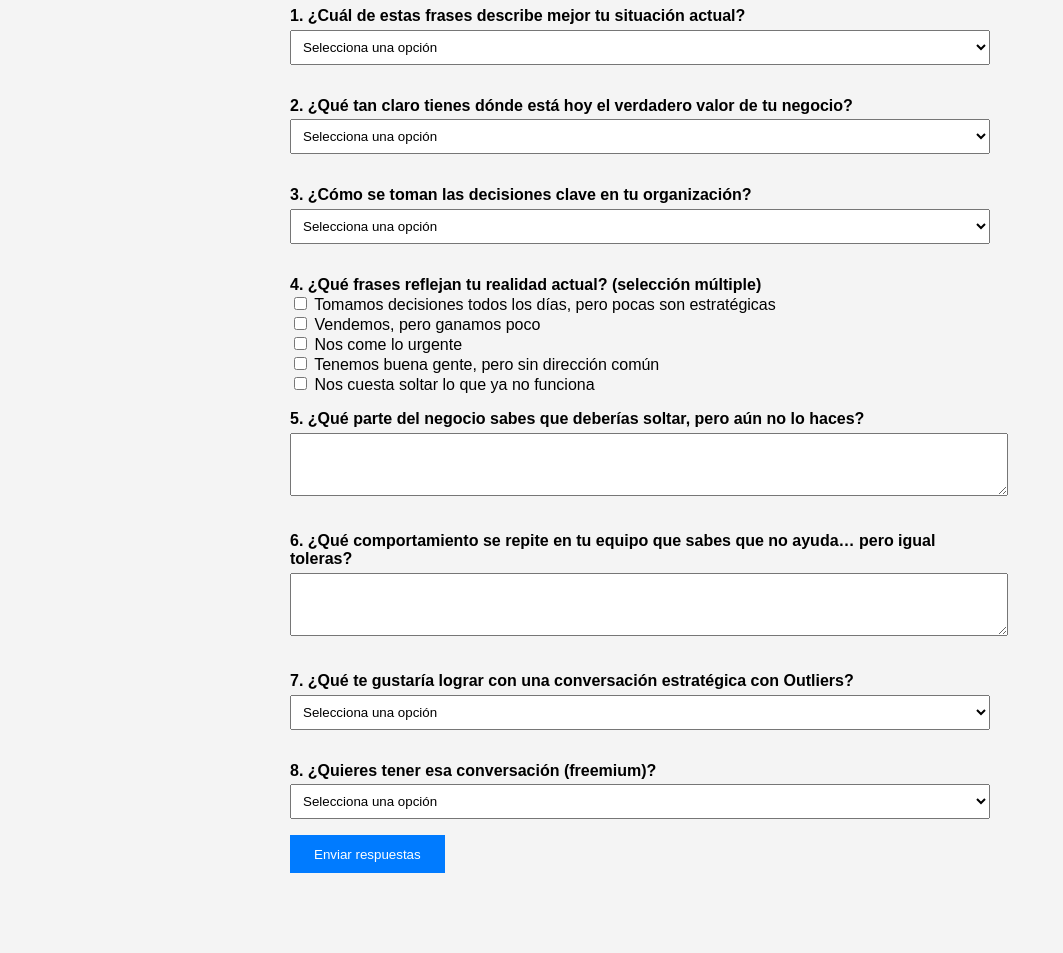
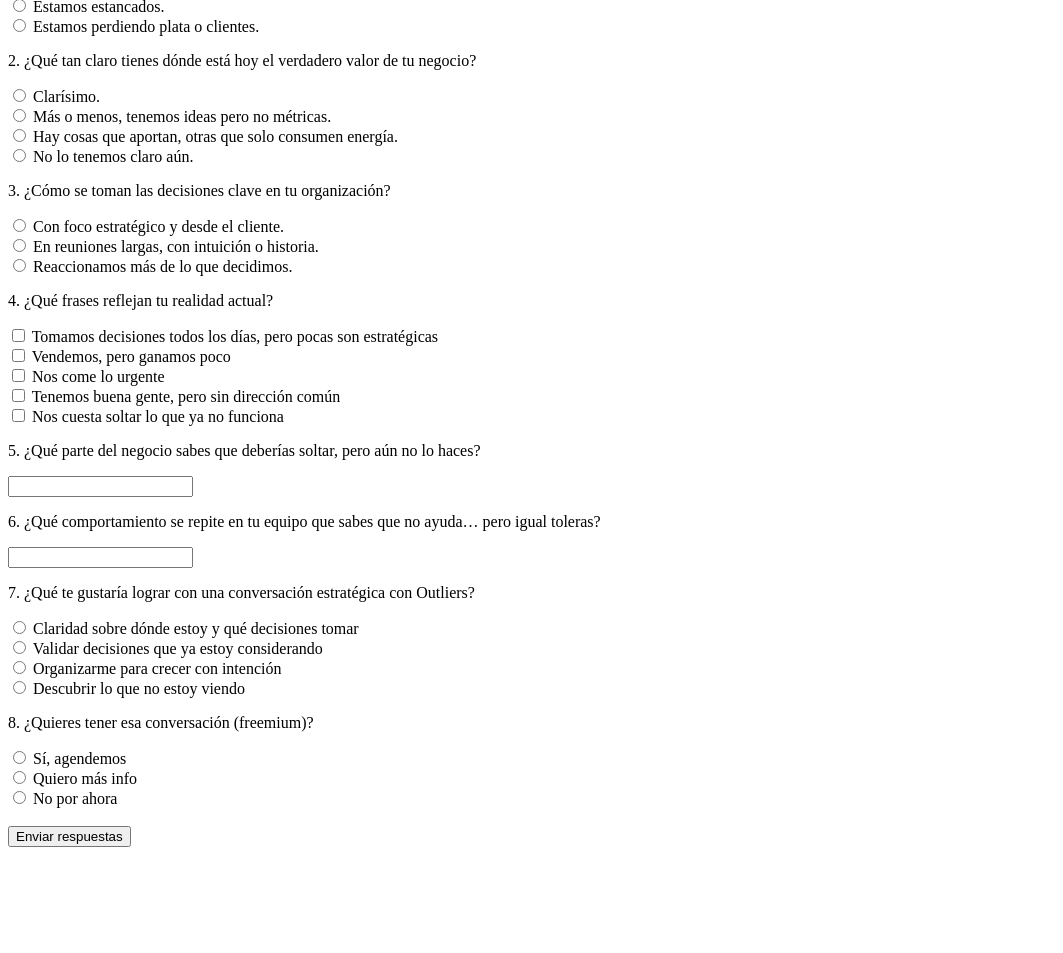
Before and after one commit to OutliersFrancisco/autodiagnostico, a plain HTML site: page index.html in a window 1280 px wide. Shown: the part 158-1111 px from the top of the page, without its empty margins (0-1063 px from the left). After the commit the page ends 1013 px from the top, so only its background shows below. Drawn offline with Linux system fonts and the light colour scheme.

Commit message:
Update index.html

```diff
--- a/index.html
+++ b/index.html
@@ -3,101 +3,56 @@
 <head>
   <meta charset="UTF-8" />
   <meta name="viewport" content="width=device-width, initial-scale=1.0"/>
-  <title>Autodiagnóstico Estratégico</title>
-  <style>
-    body {
-      font-family: Arial, sans-serif;
-      max-width: 700px;
-      margin: 2rem auto;
-      padding: 1rem;
-      background-color: #f4f4f4;
-    }
-    h1 {
-      color: #333;
-    }
-    label {
-      font-weight: bold;
-      display: block;
-      margin-top: 1rem;
-    }
-    textarea, select, input[type="text"] {
-      width: 100%;
-      padding: 0.5rem;
-      margin-top: 0.3rem;
-      margin-bottom: 1rem;
-    }
-    button {
-      padding: 0.7rem 1.5rem;
-      background-color: #007bff;
-      color: white;
-      border: none;
-      cursor: pointer;
-    }
-  </style>
+  <title>Autodiagnóstico</title>
 </head>
 <body>
-  <h1>¿Dónde está tu empresa hoy... y qué estás dejando de ver?</h1>
+  <h1>Autodiagnóstico estratégico</h1>
   <form id="diagnosticoForm">
-    <label>1. ¿Cuál de estas frases describe mejor tu situación actual?</label>
-    <select name="pregunta1" required>
-      <option value="">Selecciona una opción</option>
-      <option>Estamos creciendo, pero sin mucho foco.</option>
-      <option>Estamos bien, pero con dudas sobre el futuro.</option>
-      <option>Estamos estancados.</option>
-      <option>Estamos perdiendo plata o clientes.</option>
-    </select>
+    <p>1. ¿Cuál de estas frases describe mejor tu situación actual?</p>
+    <input type="radio" name="q1" value="Estamos creciendo, pero sin mucho foco." required> Estamos creciendo, pero sin mucho foco.<br>
+    <input type="radio" name="q1" value="Estamos bien, pero con dudas sobre el futuro."> Estamos bien, pero con dudas sobre el futuro.<br>
+    <input type="radio" name="q1" value="Estamos estancados."> Estamos estancados.<br>
+    <input type="radio" name="q1" value="Estamos perdiendo plata o clientes."> Estamos perdiendo plata o clientes.<br>
 
-    <label>2. ¿Qué tan claro tienes dónde está hoy el verdadero valor de tu negocio?</label>
-    <select name="pregunta2" required>
-      <option value="">Selecciona una opción</option>
-      <option>Clarísimo.</option>
-      <option>Más o menos, tenemos ideas pero no métricas.</option>
-      <option>Hay cosas que aportan, otras que solo consumen energía.</option>
-      <option>No lo tenemos claro aún.</option>
-    </select>
+    <p>2. ¿Qué tan claro tienes dónde está hoy el verdadero valor de tu negocio?</p>
+    <input type="radio" name="q2" value="Clarísimo." required> Clarísimo.<br>
+    <input type="radio" name="q2" value="Más o menos, tenemos ideas pero no métricas."> Más o menos, tenemos ideas pero no métricas.<br>
+    <input type="radio" name="q2" value="Hay cosas que aportan, otras que solo consumen energía."> Hay cosas que aportan, otras que solo consumen energía.<br>
+    <input type="radio" name="q2" value="No lo tenemos claro aún."> No lo tenemos claro aún.<br>
 
-    <label>3. ¿Cómo se toman las decisiones clave en tu organización?</label>
-    <select name="pregunta3" required>
-      <option value="">Selecciona una opción</option>
-      <option>Con foco estratégico y desde el cliente.</option>
-      <option>En reuniones largas, con intuición o historia.</option>
-      <option>Reaccionamos más de lo que decidimos.</option>
-    </select>
+    <p>3. ¿Cómo se toman las decisiones clave en tu organización?</p>
+    <input type="radio" name="q3" value="Con foco estratégico y desde el cliente." required> Con foco estratégico y desde el cliente.<br>
+    <input type="radio" name="q3" value="En reuniones largas, con intuición o historia."> En reuniones largas, con intuición o historia.<br>
+    <input type="radio" name="q3" value="Reaccionamos más de lo que decidimos."> Reaccionamos más de lo que decidimos.<br>
 
-    <label>4. ¿Qué frases reflejan tu realidad actual? (selección múltiple)</label>
-    <input type="checkbox" name="pregunta4" value="Tomamos decisiones todos los días, pero pocas son estratégicas"> Tomamos decisiones todos los días, pero pocas son estratégicas<br>
-    <input type="checkbox" name="pregunta4" value="Vendemos, pero ganamos poco"> Vendemos, pero ganamos poco<br>
-    <input type="checkbox" name="pregunta4" value="Nos come lo urgente"> Nos come lo urgente<br>
-    <input type="checkbox" name="pregunta4" value="Tenemos buena gente, pero sin dirección común"> Tenemos buena gente, pero sin dirección común<br>
-    <input type="checkbox" name="pregunta4" value="Nos cuesta soltar lo que ya no funciona"> Nos cuesta soltar lo que ya no funciona<br>
+    <p>4. ¿Qué frases reflejan tu realidad actual?</p>
+    <input type="checkbox" name="q4" value="Tomamos decisiones todos los días, pero pocas son estratégicas"> Tomamos decisiones todos los días, pero pocas son estratégicas<br>
+    <input type="checkbox" name="q4" value="Vendemos, pero ganamos poco"> Vendemos, pero ganamos poco<br>
+    <input type="checkbox" name="q4" value="Nos come lo urgente"> Nos come lo urgente<br>
+    <input type="checkbox" name="q4" value="Tenemos buena gente, pero sin dirección común"> Tenemos buena gente, pero sin dirección común<br>
+    <input type="checkbox" name="q4" value="Nos cuesta soltar lo que ya no funciona"> Nos cuesta soltar lo que ya no funciona<br>
 
-    <label>5. ¿Qué parte del negocio sabes que deberías soltar, pero aún no lo haces?</label>
-    <textarea name="pregunta5" rows="3" required></textarea>
+    <p>5. ¿Qué parte del negocio sabes que deberías soltar, pero aún no lo haces?</p>
+    <input type="text" name="q5" required><br>
 
-    <label>6. ¿Qué comportamiento se repite en tu equipo que sabes que no ayuda… pero igual toleras?</label>
-    <textarea name="pregunta6" rows="3" required></textarea>
+    <p>6. ¿Qué comportamiento se repite en tu equipo que sabes que no ayuda… pero igual toleras?</p>
+    <input type="text" name="q6" required><br>
 
-    <label>7. ¿Qué te gustaría lograr con una conversación estratégica con Outliers?</label>
-    <select name="pregunta7" required>
-      <option value="">Selecciona una opción</option>
-      <option>Claridad sobre dónde estoy y qué decisiones tomar</option>
-      <option>Validar decisiones que ya estoy considerando</option>
-      <option>Organizarme para crecer con intención</option>
-      <option>Descubrir lo que no estoy viendo</option>
-    </select>
+    <p>7. ¿Qué te gustaría lograr con una conversación estratégica con Outliers?</p>
+    <input type="radio" name="q7" value="Claridad sobre dónde estoy y qué decisiones tomar" required> Claridad sobre dónde estoy y qué decisiones tomar<br>
+    <input type="radio" name="q7" value="Validar decisiones que ya estoy considerando"> Validar decisiones que ya estoy considerando<br>
+    <input type="radio" name="q7" value="Organizarme para crecer con intención"> Organizarme para crecer con intención<br>
+    <input type="radio" name="q7" value="Descubrir lo que no estoy viendo"> Descubrir lo que no estoy viendo<br>
 
-    <label>8. ¿Quieres tener esa conversación (freemium)?</label>
-    <select name="pregunta8" id="pregunta8" required>
-      <option value="">Selecciona una opción</option>
-      <option>Sí, agendemos</option>
-      <option>Quiero más info</option>
-      <option>No por ahora</option>
-    </select>
+    <p>8. ¿Quieres tener esa conversación (freemium)?</p>
+    <input type="radio" name="q8" value="Sí, agendemos" required> Sí, agendemos<br>
+    <input type="radio" name="q8" value="Quiero más info"> Quiero más info<br>
+    <input type="radio" name="q8" value="No por ahora"> No por ahora<br>
 
-    <button type="submit">Enviar respuestas</button>
+    <br><button type="submit">Enviar respuestas</button>
   </form>
 
-  <div id="resultado" style="margin-top: 2rem; font-weight: bold;"></div>
+  <div id="respuesta"></div>
 
   <script>
     document.getElementById('diagnosticoForm').addEventListener('submit', async function(e) {
@@ -105,32 +60,29 @@
 
       const form = e.target;
       const formData = new FormData(form);
+      const data = {};
 
-      const data = {
-        pregunta1: formData.get('pregunta1'),
-        pregunta2: formData.get('pregunta2'),
-        pregunta3: formData.get('pregunta3'),
-        pregunta4: formData.getAll('pregunta4'),
-        pregunta5: formData.get('pregunta5'),
-        pregunta6: formData.get('pregunta6'),
-        pregunta7: formData.get('pregunta7'),
-        pregunta8: formData.get('pregunta8')
-      };
+      formData.forEach((value, key) => {
+        if (data[key]) {
+          if (!Array.isArray(data[key])) data[key] = [data[key]];
+          data[key].push(value);
+        } else {
+          data[key] = value;
+        }
+      });
 
-      const response = await fetch("https://outliersestrategia.app.n8n.cloud/webhook-test/autodiagnostico", {
-        method: "POST",
-        headers: {
-          "Content-Type": "application/json"
-        },
+      const response = await fetch('https://n8n.outliers.com.co/webhook/autodiagnostico', {
+        method: 'POST',
+        headers: { 'Content-Type': 'application/json' },
         body: JSON.stringify(data)
       });
 
       const result = await response.json();
+      document.getElementById('respuesta').innerText = result.result;
 
-      if (data.pregunta8 === "Sí, agendemos") {
-        window.location.href = "https://calendly.com/outliers-consulting/30min"; // o el link que tengas
-      } else {
-        document.getElementById('resultado').textContent = result[0]?.result || "Gracias por completar el diagnóstico.";
+      // Redirigir a Calendly si seleccionó "Sí, agendemos"
+      if (data.q8 === "Sí, agendemos") {
+        window.open("https://calendly.com/fvega-outliers/-", "_blank");
       }
     });
   </script>
```
